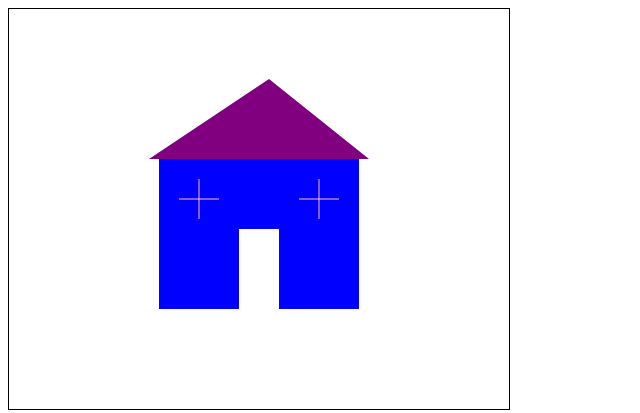
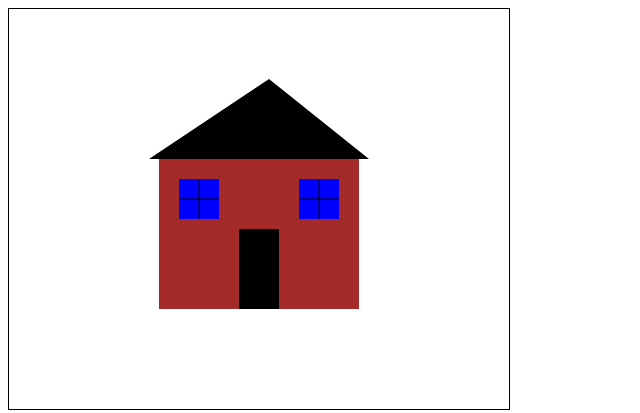
Before and after one commit to Ayodejic0de/drawhouse, a plain HTML site: page index.html in a window 1280 px wide. Shown: the whole page, without its empty margins (0-640 px from the left). Drawn offline with Linux system fonts and the light colour scheme.

Commit message:
first commit

```diff
--- a/index.html
+++ b/index.html
@@ -11,7 +11,7 @@
     const ctx = canvas.getContext('2d');
 
 
-    ctx.fillStyle = 'blue';
+    ctx.fillStyle = 'brown';
     ctx.fillRect(150, 150, 200, 150);
 
 
@@ -20,11 +20,11 @@
     ctx.lineTo(260, 70);
     ctx.lineTo(360, 150);
     ctx.closePath();
-    ctx.fillStyle = 'purple';
+    ctx.fillStyle = 'black';
     ctx.fill();
 
 
-    ctx.fillStyle = 'white';
+    ctx.fillStyle = 'black';
     ctx.fillRect(230, 220, 40, 80);
 
 
@@ -35,7 +35,7 @@
     ctx.fillRect(290, 170, 40, 40);
 
 
-    ctx.strokeStyle = 'pink';
+    ctx.strokeStyle = 'black';
     ctx.beginPath();
     ctx.moveTo(170, 190);
     ctx.lineTo(210, 190);
```
